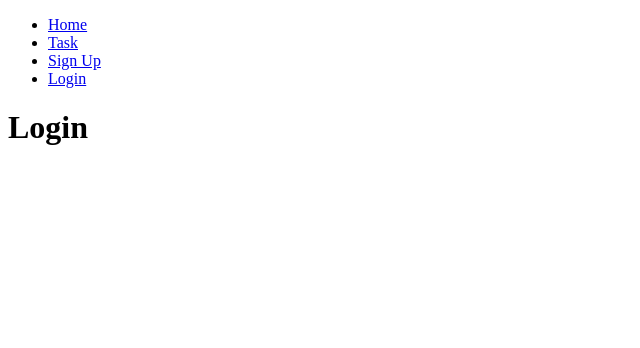
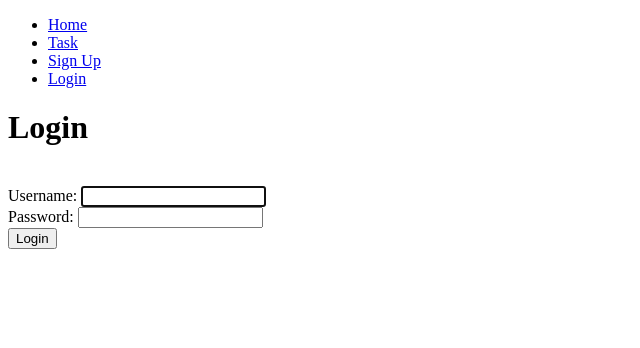
Before and after one commit to mcartage32/Django-CRUD, a Django app: page /login in a window 1280 px wide. Shown: the top 348 px of the page, without its empty margins (0-640 px from the left). Run offline with Django 5.2, Linux system fonts and the light colour scheme.

Commit message:
Se aplica logica para el login

```diff
--- a/tasks/templates/layouts/navbar.html
+++ b/tasks/templates/layouts/navbar.html
@@ -22,10 +22,11 @@
                 <a href="{% url 'signup' %}"> Sign Up</a>
             </li>
             {% endif %}
+            {% if not user.is_authenticated %}
             <li>
                 <a href="{% url 'login' %}"> Login</a>
             </li>
-
+            {% endif %}
         </ul>
     </nav>
     {% block content %}
--- a/tasks/templates/signin.html
+++ b/tasks/templates/signin.html
@@ -7,10 +7,14 @@
     {% extends 'layouts/navbar.html' %}
     {% block content %}
     <h1>Login</h1>
+    {{ error }}
 </head>
 <body>
+    <br>
     <form action="" method="post">
         {% csrf_token %}
+        {{ form }}
+        <input type="submit" value="Login">
     </form>
     {% endblock %}
 </body>
--- a/tasks/views.py
+++ b/tasks/views.py
@@ -1,7 +1,7 @@
 from django.shortcuts import render, redirect
-from django.contrib.auth.forms import UserCreationForm
+from django.contrib.auth.forms import UserCreationForm, AuthenticationForm
 from django.contrib.auth.models import User
-from django.contrib.auth import login, logout
+from django.contrib.auth import login, logout, authenticate
 
 # Create your views here.
 
@@ -47,4 +47,20 @@ def signout(request):
 
 
 def signin(request):
-    return render(request, 'signin.html')
+    if request.method == "GET":
+        return render(request, 'signin.html', {
+            'form': AuthenticationForm
+        })
+    else:
+        user = authenticate(request,
+                            username=request.POST['username'],
+                            password=request.POST['password']
+                            )
+        if user is None:
+            return render(request, 'signin.html', {
+                'form': AuthenticationForm,
+                'error': "User or password incorrect"
+            })
+        else:
+            login(request, user)
+            return redirect('tasks')
```
